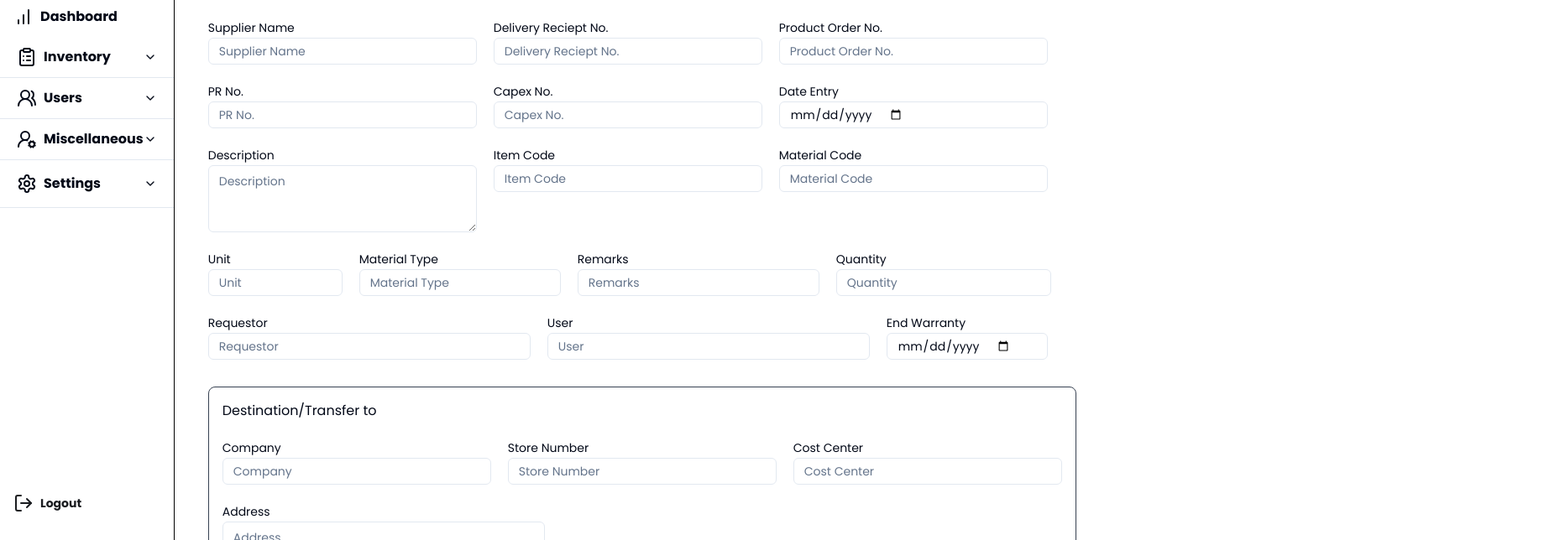
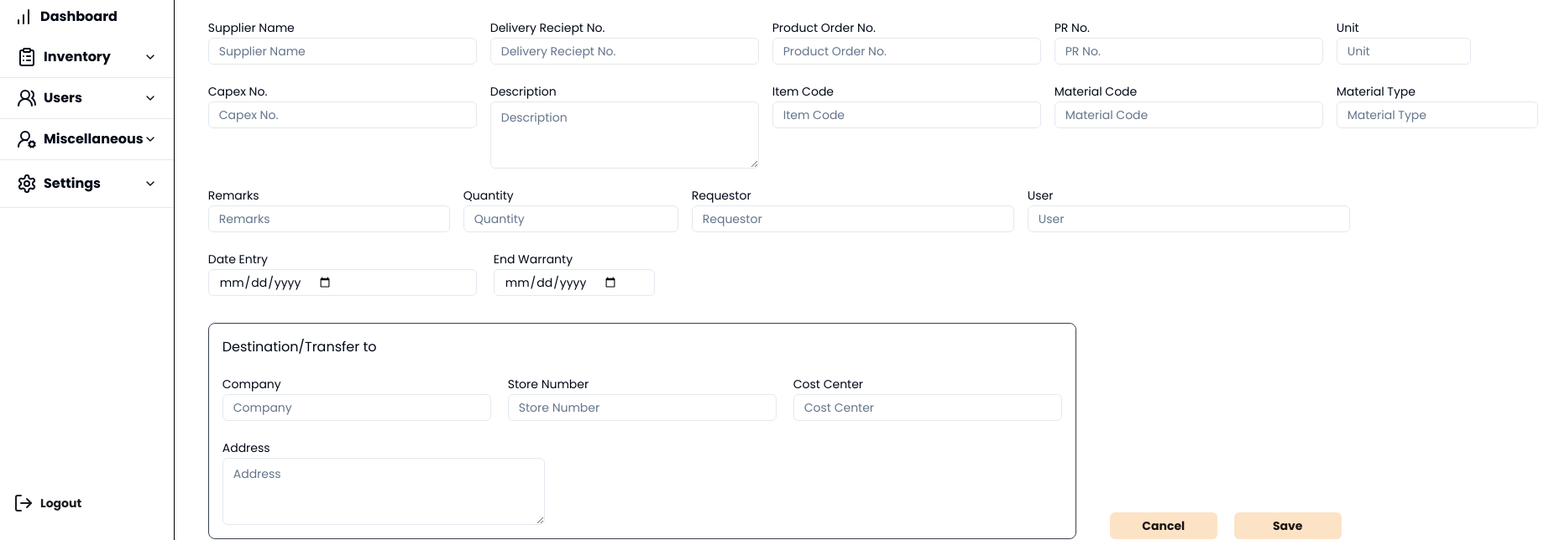
Before and after one commit to RaymartDev/aims, a React (Vite) app in the folder frontend/: page /deliveries in a window 1280 px wide. Shown: the part 156-800 px from the top of the page at 84% size, 1864 px wide, since content can reach past the window. Built offline with nearby package versions, Linux system fonts and the light colour scheme.

Commit message:
fixed layout on deliveries

```diff
--- a/frontend/src/Components/appLayout/Sidebar.tsx
+++ b/frontend/src/Components/appLayout/Sidebar.tsx
@@ -11,13 +11,13 @@ function Sidebar() {
   return (
     <div className="h-screen relative sm:w-20 xl:w-64 border-r border-black">
       <div className="flex p-6 space-x-2">
-        <img src={KFC} className="h-12 block lg:hidden" />
-        <h1 className="text-2xl text-black font-extrabold w-full items-center justify-center font-montserrat hidden lg:block">Asset Inventory</h1>
+        <img src={KFC} className="h-12 block xl:hidden" />
+        <h1 className="text-2xl text-black font-extrabold w-full items-center justify-center font-montserrat hidden xl:block">Asset Inventory</h1>
       </div>
       <nav className="mt-10">
         <ul>
           <li>
-            <NavLink to="/dashboard" className={({ isActive }) =>
+            <NavLink to="/overview" className={({ isActive }) =>
                 `flex items-center sm:justify-center xl:justify-start py-2.5 px-4 h-12 transition duration-200 font-extrabold space-x-2  ${
                   isActive ? 'bg-hoverCream': 'hover:bg-hoverCream'
                 }`
--- /dev/null
+++ b/frontend/src/Pages/Dashboard.tsx
@@ -0,0 +1,9 @@
+function Dashboard() {
+    return(
+        <div className="flex flex-col h-full">
+            <h1 className="text-2xl font-bold">Dashboard</h1>
+        </div>
+    );
+}
+
+export default Dashboard
--- a/frontend/src/Pages/Deliveries.tsx
+++ b/frontend/src/Pages/Deliveries.tsx
@@ -76,7 +76,8 @@ function Deliveries() {
                     </Button>
                 </div>
                 <div className="mt-6 flex-grow overflow-y-auto pl-2">
-                    <div className="flex space-x-5">
+                    <div className="flex flex-col gap-0 lg:gap-4 xl:flex-row">
+                    <div className="flex gap-4">
                         <div>
                             <Label htmlFor="supplier">Supplier Name</Label>
                             <Input id="supplier" type="Text" placeholder="Supplier Name" className="w-80 focus:border-none"/>
@@ -89,45 +90,46 @@ function Deliveries() {
                             <Label htmlFor="PO">Product Order No.</Label>
                             <Input id="PO" type="Number" placeholder="Product Order No." className="w-80 focus:border-none"/>
                         </div>
-
                     </div>
-                    <div className="flex space-x-5 mt-5">
+                    <div className="flex gap-4">
                         <div>
                             <Label htmlFor="PR">PR No.</Label>
                             <Input id="PR" type="Number" placeholder="PR No." className="w-80 focus:border-none"/>
                         </div>
                         <div>
+                            <Label htmlFor="unit">Unit</Label>
+                            <Input id="unit" type="Number" placeholder="Unit" className="w-40 focus:border-none"/>
+                        </div>
+                     </div>
+                    </div>
+                    <div className="flex flex-col gap-0 xl:flex-row lg:gap-4 mt-5">
+                        <div className="flex gap-4">
+                        <div>
                             <Label htmlFor="Capex">Capex     No.</Label>
                             <Input id="Capex" type="Number" placeholder="Capex No." className="w-80 focus:border-none"/>
                         </div>
                         <div>
-                            <Label htmlFor="date">Date Entry</Label>
-                            <Input id="date" type="Date" placeholder="Date" className="w-80 focus:border-none"/>
-                        </div>
-                    </div>
-                    <div className="flex space-x-5 mt-5">
-                        <div>
                             <Label htmlFor="desc">Description</Label>
-                            <Textarea id="desc" placeholder="Description" className="w-80 focus:border-none"/>
+                            <Textarea id="desc" placeholder="Description" className="w-80  focus:border-none"/>
                         </div>
                         <div>
                             <Label htmlFor="itemCode">Item Code</Label>
                             <Input id="itemCode" type="Number" placeholder="Item Code" className="w-80 focus:border-none"/>
                         </div>
+                        </div>
+                    <div className="flex gap-4">
                         <div>
                             <Label htmlFor="Mats">Material Code</Label>
                             <Input id="Mats" type="Number" placeholder="Material Code" className="w-80 focus:border-none"/>
-                        </div>
-                    </div>
-                    <div className="flex space-x-5 mt-5">
-                        <div>
-                            <Label htmlFor="unit">Unit</Label>
-                            <Input id="unit" type="Number" placeholder="Unit" className="w-40 focus:border-none"/>
                         </div>
                         <div>
                             <Label htmlFor="matType">Material Type</Label>
                             <Input id="matType" type="Text" placeholder="Material Type" className="w-60 focus:border-none"/>
                         </div>
+                    </div>
+                    </div>
+                    <div className="flex flex-col gap-0 xl:flex-row lg:gap-4 mt-5">
+                        <div className="flex gap-4">
                         <div>
                             <Label htmlFor="remarks">Remarks</Label>
                             <Input id="remarks" type="Text" placeholder="Remarks" className="w-72 focus:border-none"/>
@@ -136,25 +138,31 @@ function Deliveries() {
                             <Label htmlFor="quantity">Quantity</Label>
                             <Input id="quantity" type="Text" placeholder="Quantity" className="w-64 focus:border-none"/>
                         </div>
-                    </div>
-                    <div className="flex space-x-5 mt-5">
                         <div>
                             <Label htmlFor="request">Requestor</Label>
                             <Input id="request" type="Text" placeholder="Requestor" className="w-96 focus:border-none"/>
                         </div>
+                        </div>
+                        <div className="flex gap-4">
                         <div>
                             <Label htmlFor="user">User</Label>
                             <Input id="user" type="Text" placeholder="User" className="w-96 focus:border-none"/>
+                        </div>
+                        </div>
+                    </div>
+                    <div className="flex space-x-5 mt-5">
+                    <div>
+                            <Label htmlFor="date">Date Entry</Label>
+                            <Input id="date" type="Date" placeholder="Date" className="w-80 focus:border-none"/>
                         </div>
                         <div>
                             <Label htmlFor="warranty">End Warranty</Label>
                             <Input id="warranty" type="Date" className="w-48 focus:border-none"/>
                         </div>
                     </div>
-
-                    <div className="mt-8 border border-gray-700 rounded-lg p-4">
+                    <div className="flex flex-col xl:flex-row w-full gap-10">
+                    <div className="mt-8 border border-gray-700 rounded-lg p-4 w-fit">
                         <p>Destination/Transfer to</p>
-
                         <div>
                             <div className="flex space-x-5 mt-5">
                                 <div>
@@ -178,9 +186,10 @@ function Deliveries() {
                             </div>
                         </div>
                     </div>
-                    <div className="flex justify-end space-x-5 mt-4">
+                    <div className="flex justify-start lg:justify-end space-x-5 mt-4 items-end">
                         <Button className="bg-hoverCream text-fontHeading font-semibold w-32 hover:text-white">Cancel</Button>
                         <Button className="bg-hoverCream text-fontHeading font-semibold w-32 hover:text-white">Save</Button>
+                    </div>
                     </div>
                     <div className="mt-4 space-y-2">
                         <div className="border-2 rounded-lg flex p-2 items-center space-x-3 ">
--- a/frontend/src/Pages/DeliveryReceipt.tsx
+++ b/frontend/src/Pages/DeliveryReceipt.tsx
@@ -116,7 +116,7 @@ function DeliveryReceipt() {
               Manage your deliveries
             </p>
           </div>
-          <div className="flex w-full justify-around pt-10">
+          <div className="flex w-full justify-start pl-10 gap-20 pt-10">
             <div className="flex flex-col gap-6">
               <div className="flex flex-col">
                 <p className="text-sm text-[#9E9E9E]">Refference Number</p>
```
